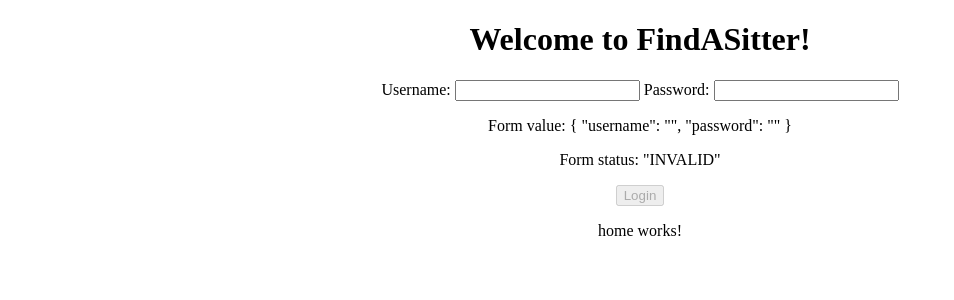
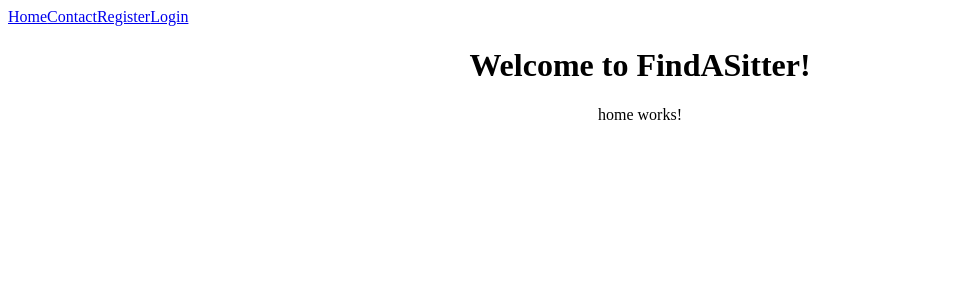
Before and after one commit to sebvilhelm/ng-find-a-sitter, an Angular app: page /home in a window 1280 px wide. Shown: the top 300 px of the page, without its empty margins (0-954 px from the left). Built offline with nearby package versions, Linux system fonts and the light colour scheme.

Commit message:
add router navigation

```diff
--- a/src/app/app.component.html
+++ b/src/app/app.component.html
@@ -1,9 +1,15 @@
 <!--The content below is only a placeholder and can be replaced.-->
+<nav>
+  <a routerLink="home" routerLinkActive="active">Home</a>
+  <a routerLink="contact" routerLinkActive="active">Contact</a>
+  <a routerLink="register" routerLinkActive="active">Register</a>
+  <a routerLink="login" routerLinkActive="active">Login</a>
+</nav>
+
 <div style="text-align:center">
   <h1>
     Welcome to {{ title }}!
   </h1>
-  <app-login></app-login>
 
 
 <router-outlet></router-outlet>
```
